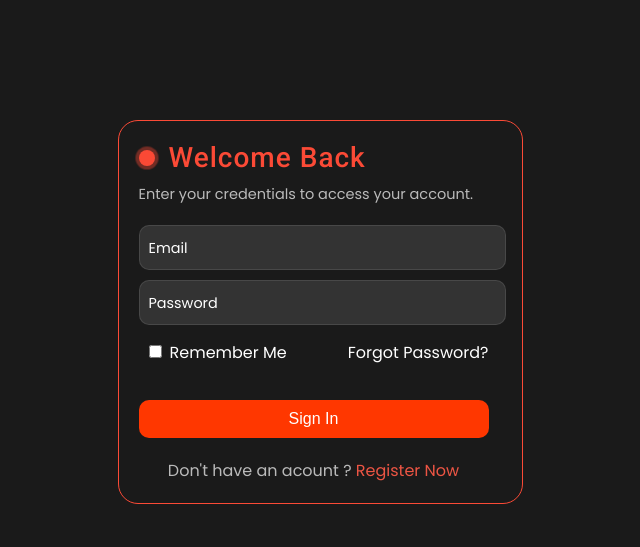
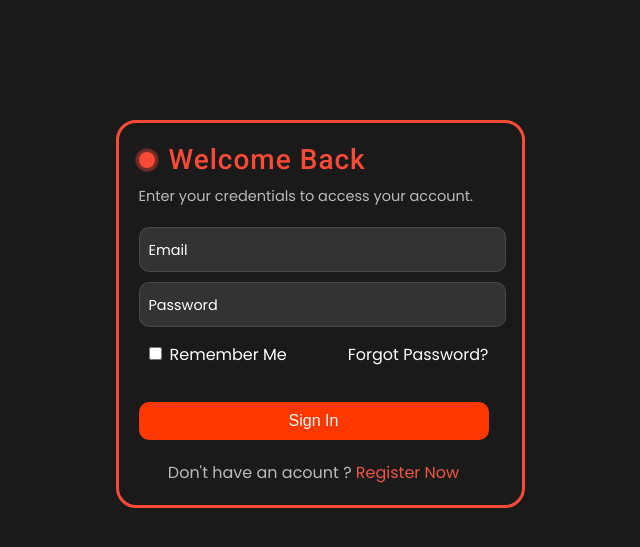
Before and after one commit to asnaassalam/employee-dashboard-platform, a PHP site: page /login.php in a window 1280 px wide. Shown: the part 118-665 px from the top of the page, without its empty margins (320-960 px from the left). Run offline with PHP 8.4, Linux system fonts and the light colour scheme; some web fonts are replaced.

Commit message:
modified:   login.php 	modified:   stylesheet/login.css     modified:   stylesheet/register.css 	modified:   task/index.php

```diff
--- a/login.php
+++ b/login.php
@@ -19,7 +19,9 @@
 
 <link rel="stylesheet" href="stylesheet/login.css">
 <style>
-
+ .form{
+  border: 3px solid #fb4a36;
+ }
   #alertbox{
         display: flex;
         justify-content: center;
--- a/stylesheet/login.css
+++ b/stylesheet/login.css
@@ -29,7 +29,7 @@
   position: relative;
   background-color: #1a1a1a;
   color: #fff;
-  border: 1px solid #fb4a36;
+  border: 3px solid #fb4a36;
   width: 400px;
   margin-top: 50px;
 }
--- a/stylesheet/register.css
+++ b/stylesheet/register.css
@@ -28,7 +28,7 @@
   position: relative;
   background-color: #1a1a1a;
   color: #fff;
-  border: 1px solid #fb4a36;
+  border: 3px solid #fb4a36;
 }
 
 .title {
--- a/task/index.php
+++ b/task/index.php
@@ -535,8 +535,8 @@
         });
 
         document.getElementById('completed').style.color = '#ff3700';
+        document.getElementById('pending').style.color = 'white';
         document.getElementById('all').style.color = 'white';
-        document.getElementById('pending').style.color = 'white';
 
         // Show or hide "No completed tasks" message
         document.getElementById('no-completed-tasks').style.display = hasCompletedTasks ? 'none' : 'block';
```
